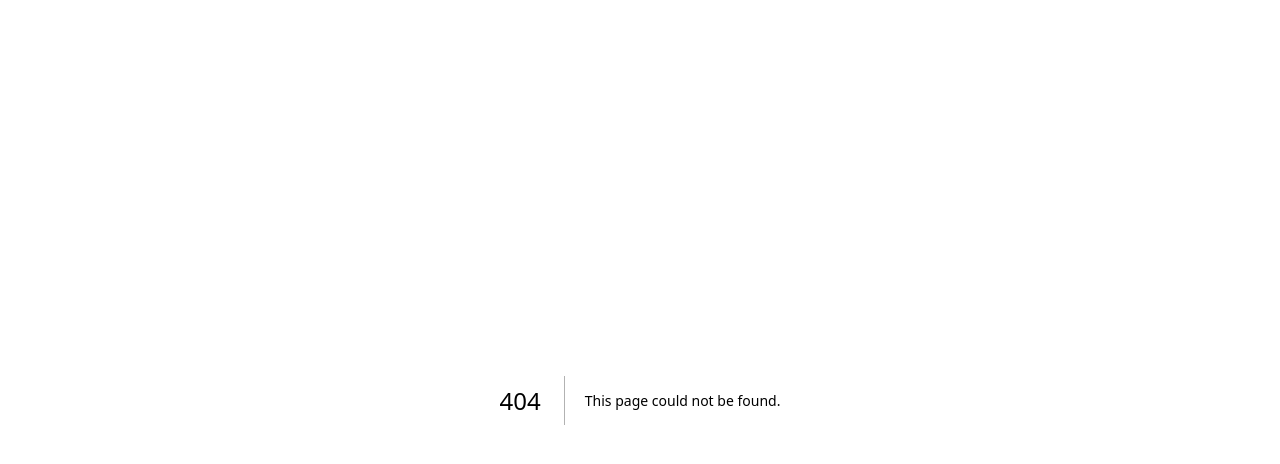
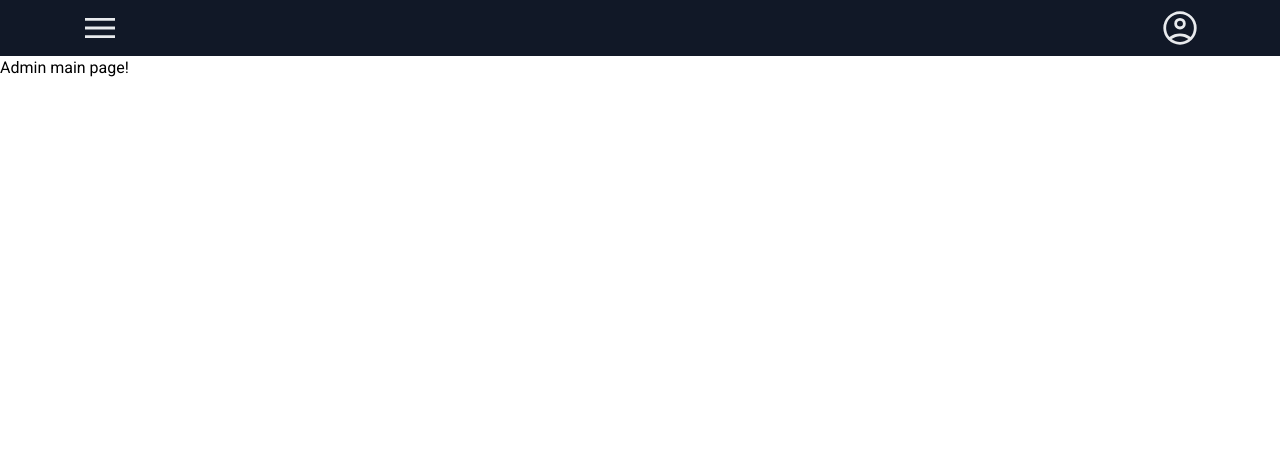
Before and after one commit to NikDevRych/dotnetshopper-webui, a Next.js app: page /admin in a window 1280 px wide. Before the commit this address had no page. Shown: the top 464 px of the page. Built offline with nearby package versions, Linux system fonts and the light colour scheme.

Commit message:
#5 add admin layout and simple header

```diff
--- /dev/null
+++ b/src/app/admin/layout.tsx
@@ -0,0 +1,14 @@
+import AdminHeader from "@/components/admin/header/header";
+
+export default function AdminLayout({
+  children,
+}: Readonly<{
+  children: React.ReactNode;
+}>) {
+  return (
+    <>
+      <AdminHeader />
+      {children}
+    </>
+  );
+}
--- /dev/null
+++ b/src/app/admin/page.tsx
@@ -0,0 +1,3 @@
+export default function AdminPage() {
+  return <span>Admin main page!</span>;
+}
--- /dev/null
+++ b/src/components/admin/header/header.tsx
@@ -0,0 +1,30 @@
+export default function AdminHeader() {
+  return (
+    <header className="bg-gray-900">
+      <div className="flex h-14 items-center justify-between gap-2 pl-20 pr-20">
+        <button>
+          <svg
+            xmlns="http://www.w3.org/2000/svg"
+            height="40px"
+            viewBox="0 -960 960 960"
+            width="40px"
+            fill="#e8eaed"
+          >
+            <path d="M120-240v-66.67h720V-240H120Zm0-206.67v-66.66h720v66.66H120Zm0-206.66V-720h720v66.67H120Z" />
+          </svg>
+        </button>
+        <button>
+          <svg
+            xmlns="http://www.w3.org/2000/svg"
+            height="40px"
+            viewBox="0 -960 960 960"
+            width="40px"
+            fill="#e8eaed"
+          >
+            <path d="M226-262q59-42.33 121.33-65.5 62.34-23.17 132.67-23.17 70.33 0 133 23.17T734.67-262q41-49.67 59.83-103.67T813.33-480q0-141-96.16-237.17Q621-813.33 480-813.33t-237.17 96.16Q146.67-621 146.67-480q0 60.33 19.16 114.33Q185-311.67 226-262Zm253.88-184.67q-58.21 0-98.05-39.95Q342-526.58 342-584.79t39.96-98.04q39.95-39.84 98.16-39.84 58.21 0 98.05 39.96Q618-642.75 618-584.54t-39.96 98.04q-39.95 39.83-98.16 39.83ZM480.31-80q-82.64 0-155.64-31.5-73-31.5-127.34-85.83Q143-251.67 111.5-324.51T80-480.18q0-82.82 31.5-155.49 31.5-72.66 85.83-127Q251.67-817 324.51-848.5T480.18-880q82.82 0 155.49 31.5 72.66 31.5 127 85.83Q817-708.33 848.5-635.65 880-562.96 880-480.31q0 82.64-31.5 155.64-31.5 73-85.83 127.34Q708.33-143 635.65-111.5 562.96-80 480.31-80Zm-.31-66.67q54.33 0 105-15.83t97.67-52.17q-47-33.66-98-51.5Q533.67-284 480-284t-104.67 17.83q-51 17.84-98 51.5 47 36.34 97.67 52.17 50.67 15.83 105 15.83Zm0-366.66q31.33 0 51.33-20t20-51.34q0-31.33-20-51.33T480-656q-31.33 0-51.33 20t-20 51.33q0 31.34 20 51.34 20 20 51.33 20Zm0-71.34Zm0 369.34Z" />
+          </svg>
+        </button>
+      </div>
+    </header>
+  );
+}
```
